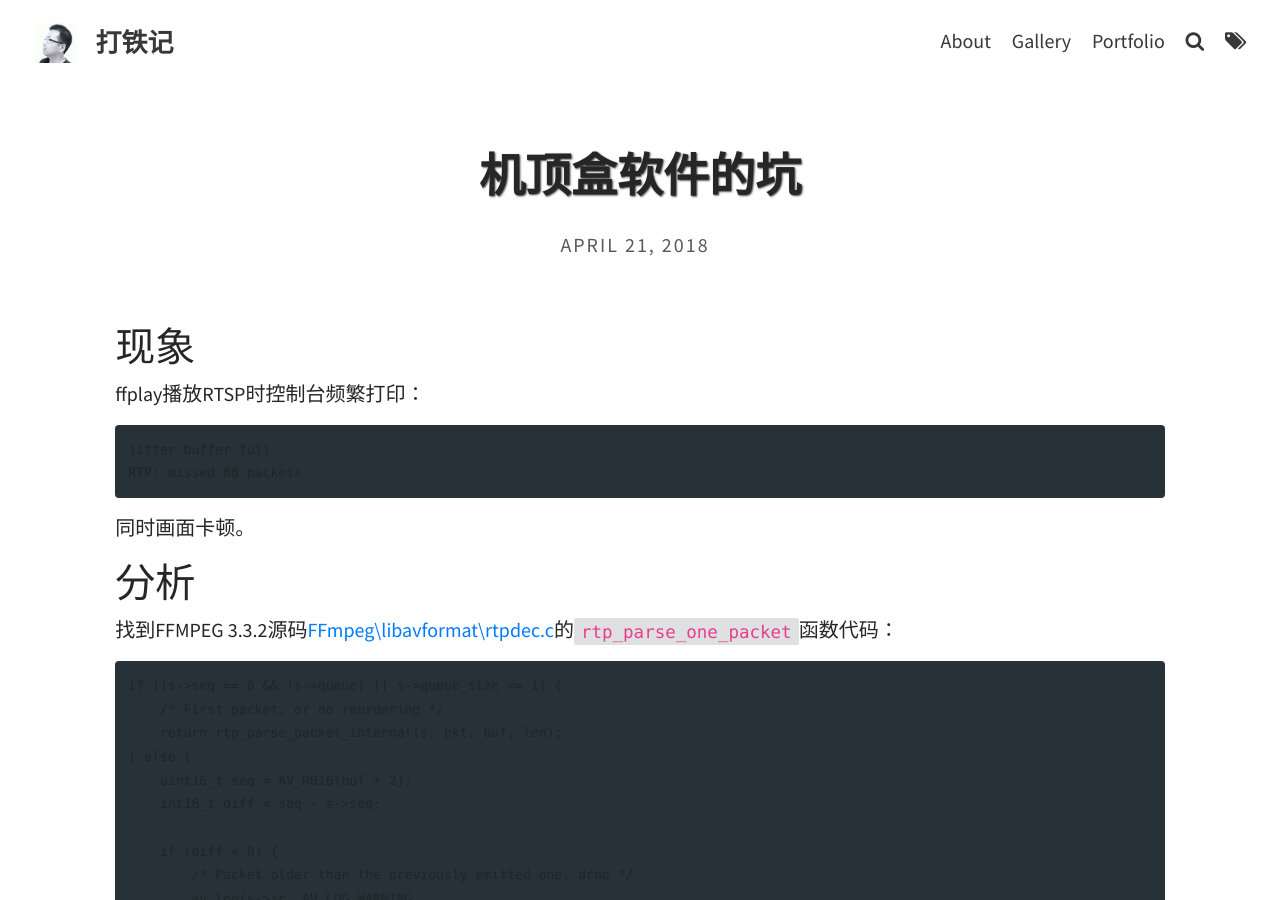
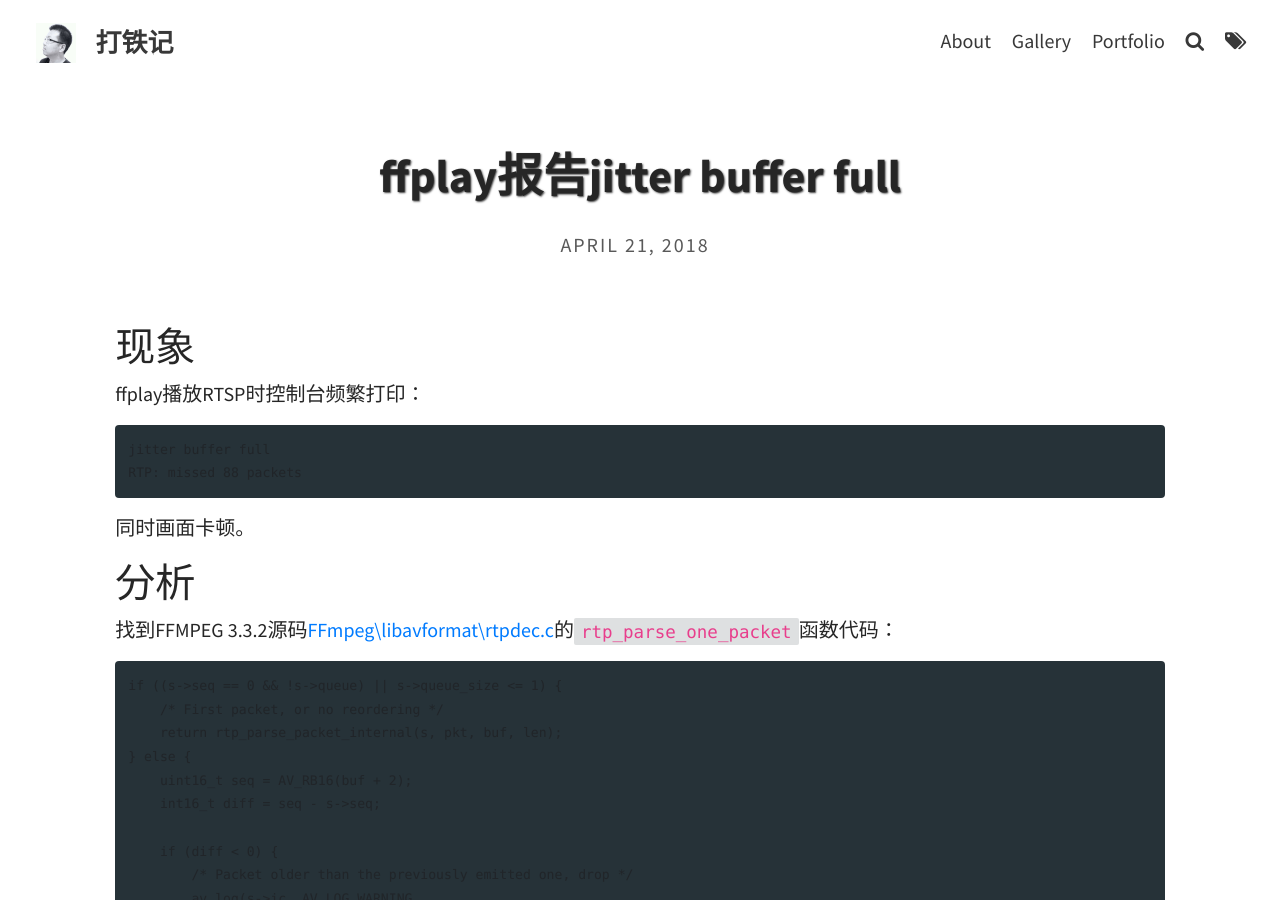
Before and after one commit to hubugui/hubugui.github.io, a Jekyll site: the page built from _posts/2018-04-21-ffplay报告jitter buffer full.md, in a window 1280 px wide and 900 px high. Built offline with Jekyll 4.4.1, drawn with Linux system fonts in a browser that asks for light colours.

Commit message:
jitter buffer

````diff
--- a/_posts/2018-04-21-ffplay报告jitter buffer full.md
+++ b/_posts/2018-04-21-ffplay报告jitter buffer full.md
@@ -1,19 +1,18 @@
 ---
 layout: post
-title: 机顶盒软件的坑                                # Title of the page
+title: ffplay报告jitter buffer full                                # Title of the page
 hide_title: false                                  # Hide the title when displaying the post, but shown in lists of posts
 # feature-img: "assets/img/sample.png"              # Add a feature-image to the post
 # thumbnail: "assets/img/stb_background.png"   # Add a thumbnail image on blog view
 # color: rgb(80,140,22)                             # Add the specified color as feature image, and change link colors in post
 bootstrap: true                                   # Add bootstrap to the page
 tags: [机顶盒]
-excerpt_separator: "ffplay播放RTSP时控制台频繁打印\"jitter buffer full\""
+excerpt_separator: <!--more-->
 ---
-
-
 
 # 现象
 
+<!--more-->
 ffplay播放RTSP时控制台频繁打印：
 
 ```
````
